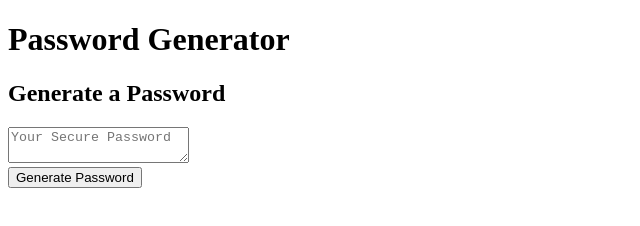
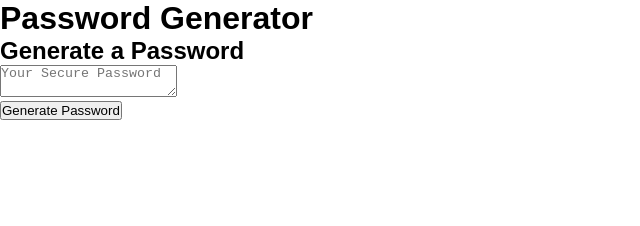
Before and after one commit to jaedon3/password-generator, a plain HTML site: page index.html in a window 1280 px wide. Shown: the whole page, without its empty margins (0-640 px from the left). Drawn offline with Linux system fonts and the light colour scheme; files that its build step writes are made by us from their sources; files whose address does not match are found by name.

Commit message:
test push

```diff
--- a/assets/css/style.css
+++ b/assets/css/style.css
@@ -0,0 +1,10 @@
+* {
+    box-sizing: border-box;
+    margin: 0;
+    padding: 0;
+  }
+
+  body {
+    color: black;
+    font-family: Arial, Helvetica, sans-serif;
+  }
```
Also changed, not shown: index.html (+2 -0 lines).
